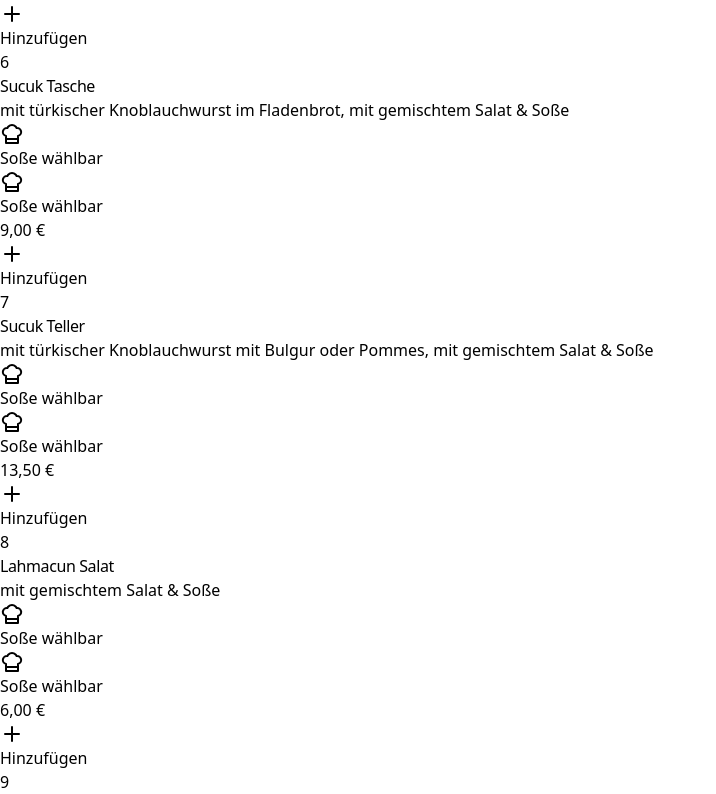
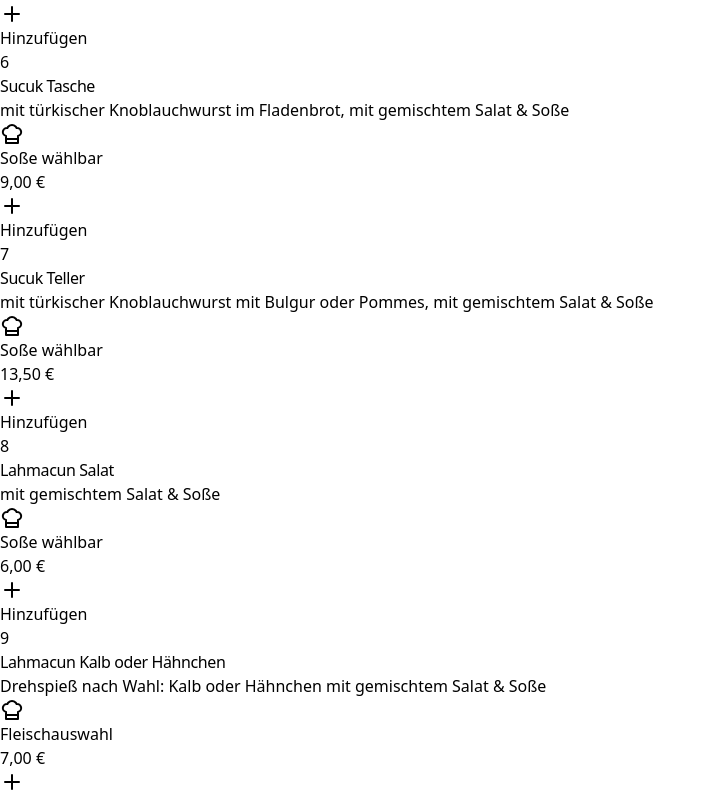
Before and after one commit to ecoezer/byaliundmesut-test, a React (Vite) app: page / in a window 1280 px wide. Shown: the part 1426-2220 px from the top of the page, without its empty margins (0-716 px from the left). Built offline with nearby package versions, Linux system fonts and the light colour scheme.

Commit message:
Fix sauce and dressing badge logic

```diff
--- a/src/components/MenuSection.tsx
+++ b/src/components/MenuSection.tsx
@@ -81,9 +81,6 @@ const MenuSection: React.FC<MenuSectionProps> = ({ title, description, subTitle,
                     {(item.isPizza || item.isWunschPizza) && <Badge color="green" icon={<Plus className="w-3 h-3" />} text="Extras verfügbar" />}
                     {item.isPasta && <Badge color="yellow" icon={<Clock className="w-3 h-3" />} text="Nudelsorte wählbar" />}
                     {item.isMeatSelection && <Badge color="red" icon={<ChefHat className="w-3 h-3" />} text="Fleischauswahl" />}
-                    {((item.isSpezialitaet && ![81, 82].includes(item.id) && !item.isMeatSelection) ||
-                      (item.id >= 568 && item.id <= 573 && item.isSpezialitaet)) &&
-                      <Badge color="red" icon={<ChefHat className="w-3 h-3" />} text="Soße wählbar" />}
                     {item.isSpezialitaet && ![81, 82].includes(item.id) && !item.isMeatSelection && !(item.id >= 568 && item.id <= 573) && <Badge color="red" icon={<ChefHat className="w-3 h-3" />} text="Soße wählbar" />}
                     {item.id >= 568 && item.id <= 573 && item.isSpezialitaet && <Badge color="indigo" icon={<ChefHat className="w-3 h-3" />} text="Dressing wählbar" />}
                     {item.isBeerSelection && <Badge color="amber" icon={<ChefHat className="w-3 h-3" />} text="Bier wählbar" />}
```
